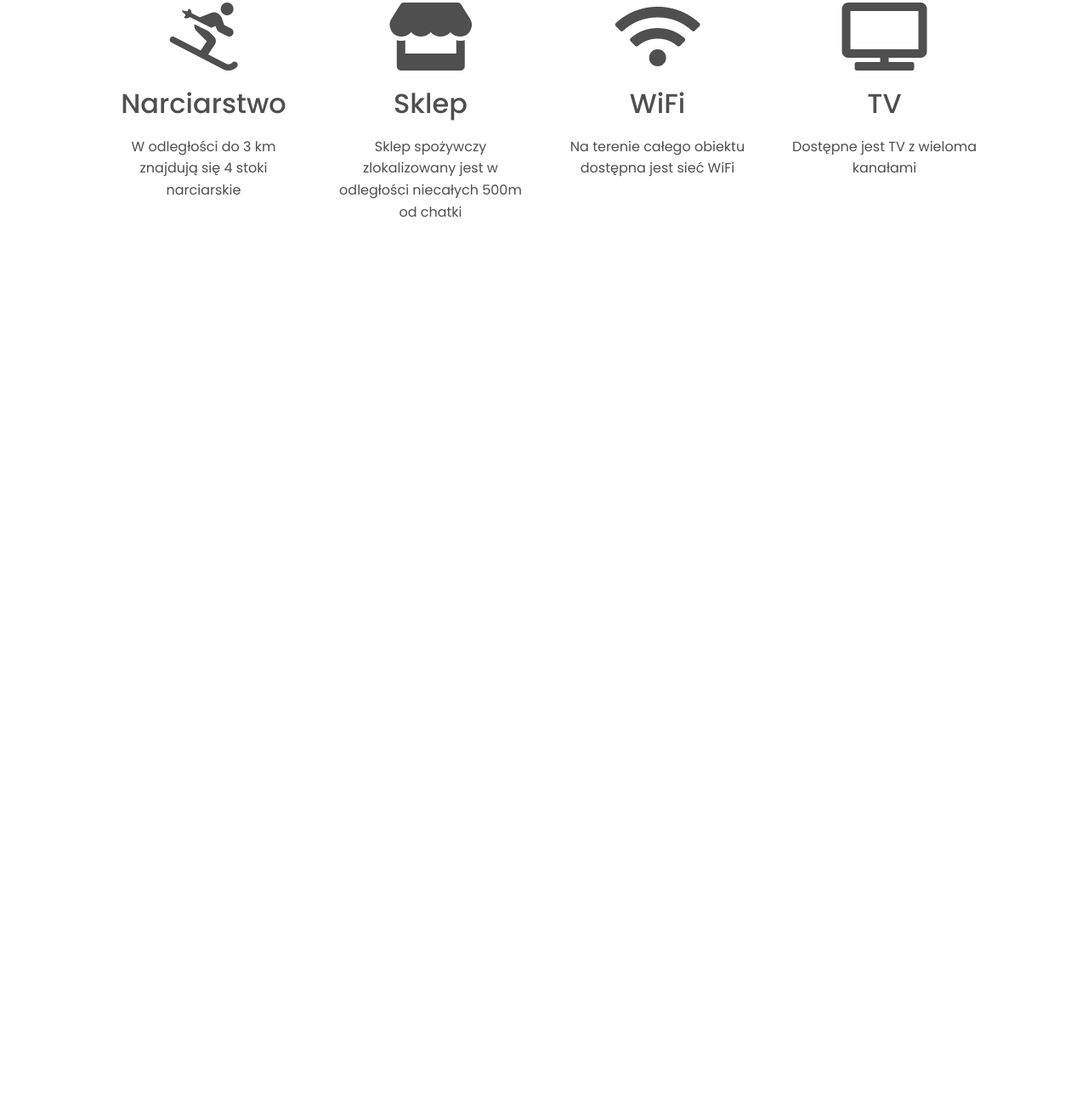
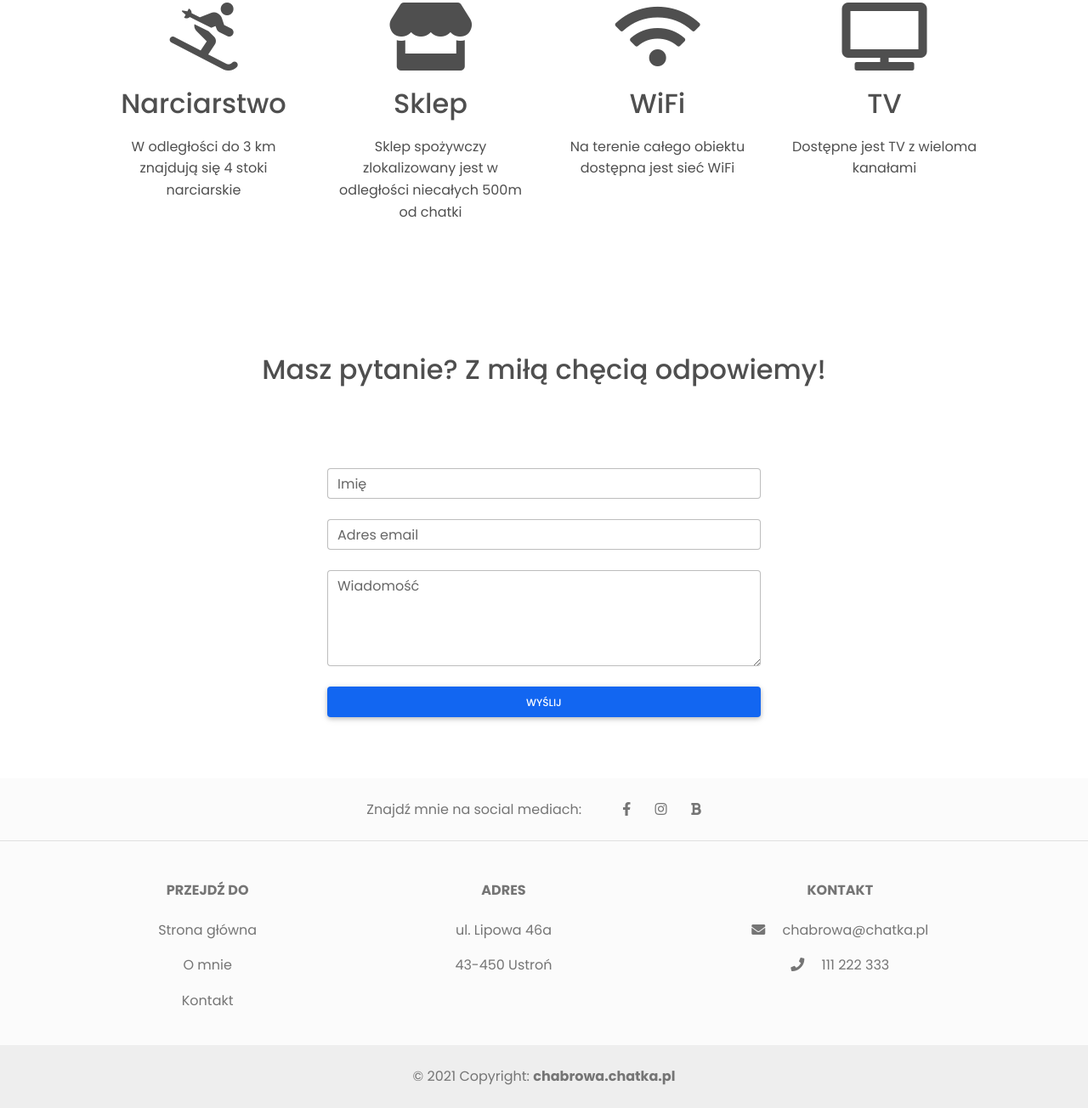
Before and after one commit to WojtekKondziela/chchv1, a website: page index.html in a window 1280 px wide. Shown: the part 2417-3721 px from the top of the page at 85% size. Before the commit the page ends 2737 px from the top, so only its background shows below. Drawn offline with nearby package versions, Linux system fonts and the light colour scheme; a web font is replaced by a local one.

Commit message:
home page done

```diff
--- a/index.html
+++ b/index.html
@@ -123,7 +123,92 @@
                 </div>
             </div>
         </div>
+        <div class="container contact-form p-5" id='contact-form__hook'>
+            <h2 class='mt-5 mb-5'>Masz pytanie? Z miłą chęcią odpowiemy!</h2>
+            <div class="row justify-content-center">
+                <form action='https://formsubmit.co/wojciech.kondziela@onet.pl' method="POST" class='col-md-10 col-lg-8 col-xl-6 mx-auto mt-5 form' autocomplete="off">
+                    <div class="form-outline mb-4">
+                      <input type="text" name='name' id="user-name" class="form-control" required />
+                      <label class="form-label" for="user-name">Imię</label>
+                    </div>
+                    <div class="form-outline mb-4">
+                      <input type="email" name='email' id="user-email" class="form-control" required />
+                      <label class="form-label" for="user-email">Adres email</label>
+                    </div>
+                    <div class="form-outline mb-4">
+                      <textarea class="form-control" name='message' id="message" rows="4"></textarea>
+                      <label class="form-label" for="message">Wiadomość</label>
+                    </div>
+                    <input type="hidden" name='_next' value="http://127.0.0.1:5500/index.html#contact-form__hook">
+                    <button type="submit" class="btn btn-block btn-primary mb-4">Wyślij</button>
+                  </form>
+            </div>
+        </div>
     </main>
+    <footer class="text-center text-lg-start bg-light text-muted">
+        <section class="d-flex justify-content-center p-4 border-bottom">
+          <div class="me-5 d-none d-lg-block">
+            <span>Znajdź mnie na social mediach:</span>
+          </div>
+          <div>
+            <a href="" target="_blank" class="me-4 text-reset">
+              <i class="fab fa-facebook-f"></i>
+            </a>
+            <a href="" target="_blank" class="me-4 text-reset">
+              <i class="fab fa-instagram"></i>
+            </a>
+            <a href="" target="_blank" class="me-4 text-reset">
+                <i class="fas fa-bold"></i>
+            </a>
+          </div>
+        </section>
+        <section class="">
+          <div class="container text-center text-md-start mt-5">
+            <div class="row mt-3  text-center">
+              <div class="col-md-2 col-lg-2 col-xl-2 mx-auto mb-4">
+                <h6 class="text-uppercase fw-bold mb-4">
+                  Przejdź do
+                </h6>
+                <p>
+                  <a href="#" class="text-reset">Strona główna</a>
+                </p>
+                <p>
+                  <a href="#aboutme__hook" class="text-reset">O mnie</a>
+                </p>
+                <p>
+                  <a href="#contact__hook" class="text-reset">Kontakt</a>
+                </p>
+              </div>
+              <div class="col-md-2 col-lg-2 col-xl-2 mx-auto mb-4">
+                <h6 class="text-uppercase fw-bold mb-4">
+                  Adres
+                </h6>
+                <p>
+                    ul. Lipowa 46a
+                </p>
+                <p>
+                    43-450 Ustroń
+                </p>
+              </div>
+              <div class="col-md-4 col-lg-3 col-xl-3 mx-auto mb-md-0 mb-4">
+                <h6 class="text-uppercase fw-bold mb-4">
+                  Kontakt
+                </h6>
+                <p>
+                  <i class="fas fa-envelope me-3"></i>
+                  chabrowa@chatka.pl
+                </p>
+                <p><i class="fas fa-phone me-3"></i> 111 222 333</p>
+              </div>
+
+            </div>
+          </div>
+        </section>
+        <div class="text-center p-4" style="background-color: rgba(0, 0, 0, 0.05);">
+          © 2021 Copyright:
+          <a class="text-reset fw-bold" href="https://mdbootstrap.com/">chabrowa.chatka.pl</a>
+        </div>
+      </footer>
     <script type="text/javascript" src="https://cdnjs.cloudflare.com/ajax/libs/mdb-ui-kit/3.6.0/mdb.min.js"></script>
 </body>
 
--- a/scss/abstracts/_colors.scss
+++ b/scss/abstracts/_colors.scss
@@ -1,7 +1,7 @@
-$primary-color: #3300cc;
+$primary-color: #1266F1;
 $secondary-color: #8f6900;
 $white: #fff;
 $black: #000;
 $light: #e2e2e2;
 $dark: #303030;
-$font-color:$dark;
+$font-color: $dark;
--- a/scss/base/_root.scss
+++ b/scss/base/_root.scss
@@ -8,7 +8,7 @@
 }
 
 ::-webkit-scrollbar-thumb{
-    background-color: $secondary-color;
+    background-color: $primary-color;
     border-radius: 3px;
 }
 
--- a/scss/layouts/_home.scss
+++ b/scss/layouts/_home.scss
@@ -63,3 +63,32 @@
         background-color: transparent;
     }
 }
+
+.form-control:focus ~ .form-label{
+    color: $primary-color;
+}
+
+.form-control:focus ~ .form-notch .form-notch-middle{
+    border-bottom:.125rem solid;
+    border-color: $primary-color;
+}
+
+.form-control:focus ~ .form-notch .form-notch-leading{
+    border-right:none;
+    -webkit-transition:all .2s linear;
+    transition:all .2s linear
+}
+
+.form-control:focus~.form-notch .form-notch-trailing{
+    border-left:none;
+    -webkit-transition:all .2s linear;
+    transition:all .2s linear
+}
+
+.form-control:focus~.form-notch .form-notch-leading{
+    border-top:.125rem solid $primary-color;border-bottom:.125rem solid $primary-color;border-left:.125rem solid $primary-color;
+};
+
+.form-control:focus~.form-notch .form-notch-trailing{
+    border-top:.125rem solid $primary-color;border-bottom:.125rem solid $primary-color;border-right:.125rem solid $primary-color;
+}
```
Also changed, not shown: css/main.css, 1 other file.
